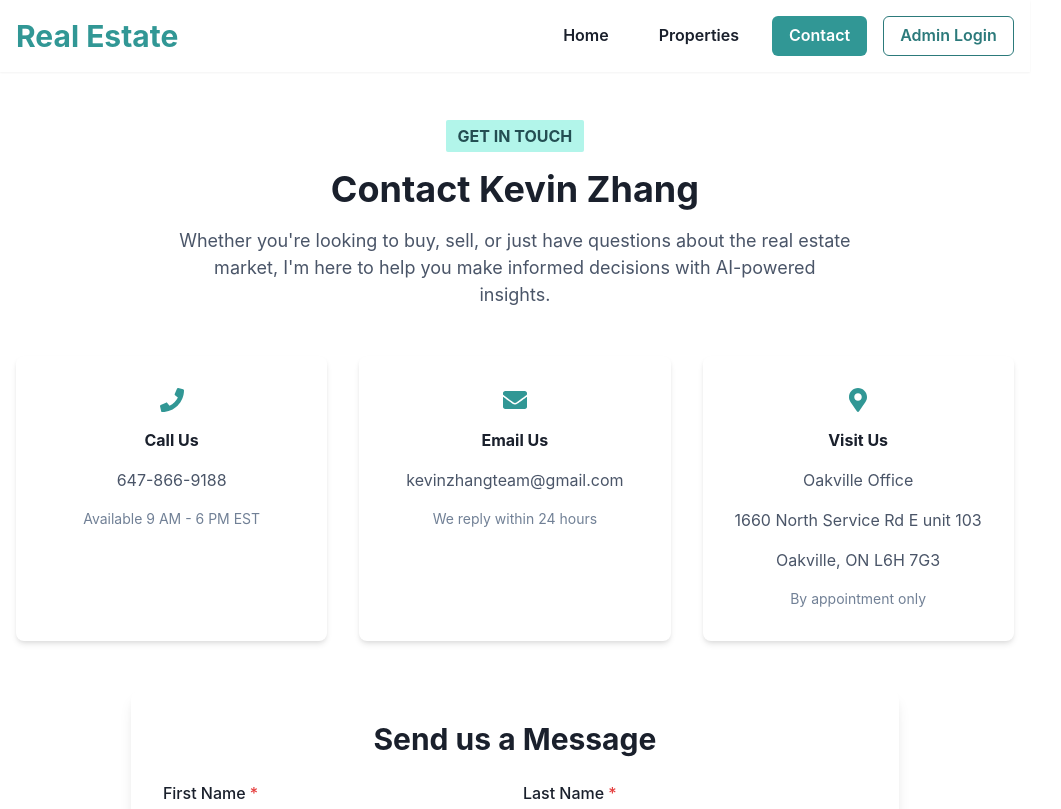
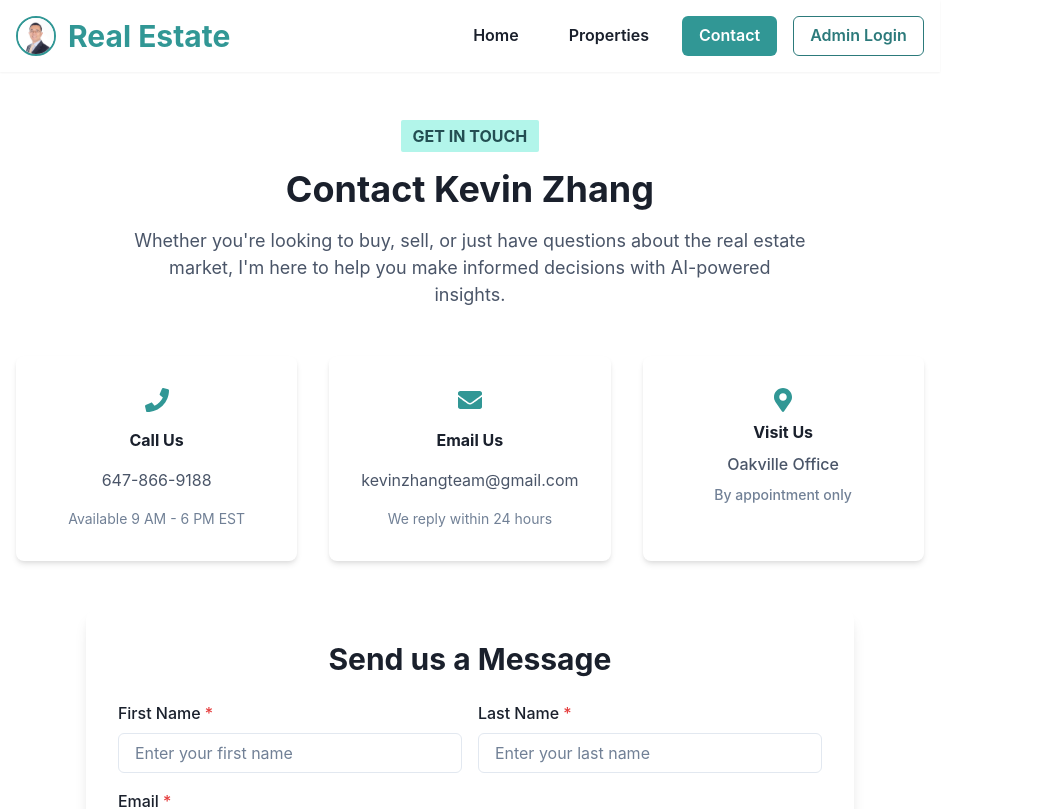
Before and after one commit to niceliubing/real-estate, a React (Vite) app: page /contact in a window 1280 px wide. Shown: the top 809 px of the page, without its empty margins (0-1061 px from the left). Built offline with nearby package versions, Linux system fonts and the light colour scheme.

Commit message:
wordings update

```diff
--- a/src/App.tsx
+++ b/src/App.tsx
@@ -102,11 +102,11 @@ function App() {
               </Box>
               <VStack align="flex-start" flex={1.5} spacing={4}>
                 <Badge colorScheme="teal" fontSize="md" px={3} py={1}>
-                  #1 Bay Area Realtor
+                  #1 GTA Area Realtor
                 </Badge>
                 <Heading size="xl">Kevin Zhang</Heading>
                 <Text fontSize="lg" color="gray.700">
-                  With over a decade of experience in the Bay Area real estate market, Kevin Zhang has consistently ranked as the #1 realtor in the region. His innovative approach combines traditional expertise with cutting-edge AI technology to provide unparalleled service to his clients.
+                  With over a decade of experience in the greater Toronto area real estate market, Kevin Zhang has consistently ranked as the #1 realtor in the region. His innovative approach combines traditional expertise with cutting-edge AI technology to provide unparalleled service to his clients.
                 </Text>
                 <HStack spacing={4}>
                   <VStack align="flex-start">
--- a/src/components/ContactPage.tsx
+++ b/src/components/ContactPage.tsx
@@ -94,12 +94,19 @@ export const ContactPage = () => {
             spacing={4}
             align="center"
           >
-            <Icon as={FaMapMarkerAlt} boxSize="6" color="teal.500" />
-            <Text fontWeight="bold">Visit Us</Text>
-            <Text color="gray.600">Oakville Office</Text>
-            <Text color="gray.600">1660 North Service Rd E unit 103</Text>
-            <Text color="gray.600">Oakville, ON L6H 7G3</Text>
-            <Text color="gray.500" fontSize="sm">By appointment only</Text>
+            <VStack
+              as="a"
+              href="https://www.google.com/maps/search/?api=1&query=1660+North+Service+Rd+E+unit+103+Oakville+ON+L6H+7G3"
+              target="_blank"
+              rel="noopener noreferrer"
+              cursor="pointer"
+              _hover={{ opacity: 0.8 }}
+            >
+              <Icon as={FaMapMarkerAlt} boxSize="6" color="teal.500" />
+              <Text fontWeight="bold">Visit Us</Text>
+              <Text color="gray.600">Oakville Office</Text>
+              <Text color="gray.500" fontSize="sm">By appointment only</Text>
+            </VStack>
           </VStack>
         </SimpleGrid>
 
--- a/src/components/Header.tsx
+++ b/src/components/Header.tsx
@@ -1,6 +1,7 @@
-import { Box, Container, Flex, Heading, Button, HStack } from '@chakra-ui/react';
+import { Box, Container, Flex, Heading, Button, HStack, Image } from '@chakra-ui/react';
 import { useNavigate } from 'react-router-dom';
 import { useAuth } from '../context/AuthContext';
+import agentImage from '../assets/agent.JPG';
 
 export const Header = () => {
   const navigate = useNavigate();
@@ -18,9 +19,27 @@ export const Header = () => {
     <Box as="header" bg="white" boxShadow="sm">
       <Container maxW="container.xl" py={4}>
         <Flex justify="space-between" align="center">
-          <Heading size="lg" color="teal.500" cursor="pointer" onClick={() => navigate('/')}>
-            Real Estate
-          </Heading>
+          <Flex align="center" gap={3} cursor="pointer" onClick={() => navigate('/')}>
+            <Box
+              width="40px"
+              height="40px"
+              borderRadius="full"
+              overflow="hidden"
+              border="2px solid"
+              borderColor="teal.500"
+            >
+              <Image
+                src={agentImage}
+                alt="Kevin Zhang"
+                width="100%"
+                height="100%"
+                objectFit="cover"
+              />
+            </Box>
+            <Heading size="lg" color="teal.500">
+              Real Estate
+            </Heading>
+          </Flex>
           <HStack gap={4}>
             <Button variant="ghost" onClick={() => navigate('/')}>Home</Button>
             <Button variant="ghost" onClick={() => navigate('/properties')}>Properties</Button>
```
